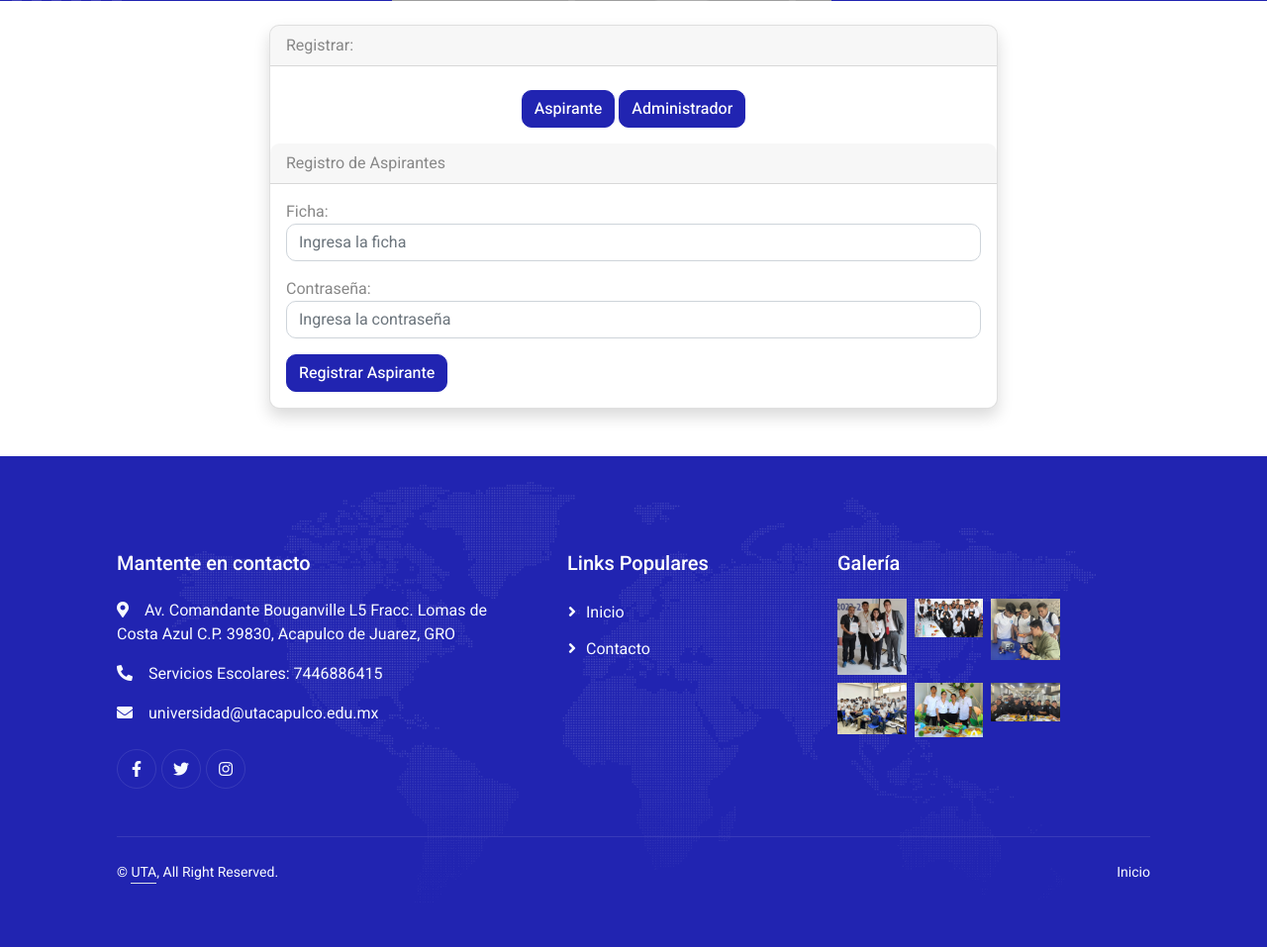
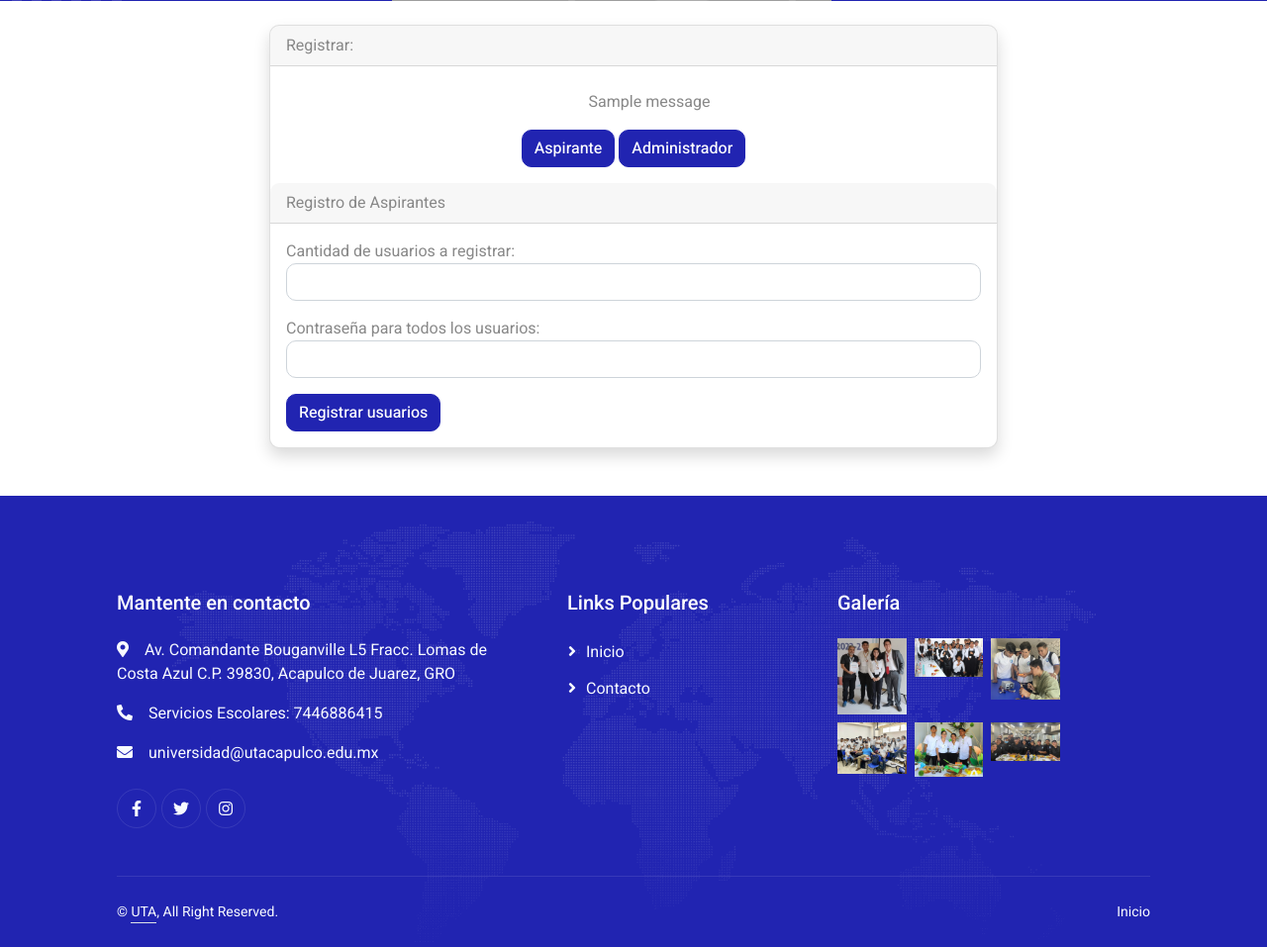
Before and after one commit to diazhdez/kuder, a Flask app: page /admin/registro/ in a window 1280 px wide, after a click on "Aspirante". Shown: the part 95-1052 px from the top of the page at 99% size. Before the commit the page ends 988 px from the top, so only its background shows below. Run offline with Flask 3, Linux system fonts and the light colour scheme; the visitor is signed in with stand-in values (Sample User, id 1); one stand-in notice (Sample message) is shown; a database or web service that is not in the repository returns one stand-in record (values such as "Sample title"); some libraries are stand-ins or nearby versions; grey boxes are pictures that could not be loaded.

Commit message:
angeles tonta

```diff
--- a/routes/admin.py
+++ b/routes/admin.py
@@ -1,8 +1,14 @@
 from flask import Blueprint, render_template, url_for, redirect, flash, session, request
 
-import bcrypt
+from functions.functions import get_admin
+
+from datetime import datetime
+
+from random import randint
 
 from bson import ObjectId
+
+import bcrypt
 
 import smtplib
 
@@ -11,8 +17,6 @@ from email.mime.multipart import MIMEMultipart
 from email.mime.text import MIMEText
 
 import os
-
-from functions.functions import get_admin
 
 import database.database as dbase
 
@@ -56,22 +60,30 @@ def register_user():
         admin = get_admin(email)
         if admin:
             if request.method == 'POST':
-                users = db['users']
-                existing_user = users.find_one(
-                    {'email': request.form['email']})
-                email = request.form['email']
+                # Obtener la cantidad de usuarios a registrar desde el formulario
+                num_users = int(request.form['num_users'])
+                # Contraseña predeterminada para todos los usuarios
                 password = request.form['password']
 
-                if existing_user is None:
-                    hashpass = bcrypt.hashpw(
-                        password.encode('utf-8'), bcrypt.gensalt())
-                    users.insert_one({
+                users = db['users']
+
+                # Generar los documentos de los usuarios
+                user_docs = []
+                for _ in range(num_users):
+                    email = str(randint(100000, 999999))
+                    hashpass = bcrypt.hashpw(password.encode('utf-8'), bcrypt.gensalt())
+                    # Obtener la fecha y hora actual
+                    date = datetime.now()
+                    user_docs.append({
                         'email': email,
-                        'password': hashpass
+                        'password': hashpass,
+                        'datetime': date
                     })
-                    return redirect(url_for('admin.registro'))
 
-                flash('El correo ya está en uso')
+                # Insertar los documentos de los usuarios en la base de datos
+                users.insert_many(user_docs)
+
+                flash(f'Se registraron {num_users} usuarios correctamente')
                 return redirect(url_for('admin.registro'))
         else:
             return redirect(url_for('session.login'))
@@ -94,9 +106,6 @@ def register_admin():
                 nombre = request.form['nombre']
                 email = request.form['email']
                 password = request.form['password']
-                area = request.form['area']
-                genero = request.form['genero']
-                fecha = request.form['fecha']
                 telefono = request.form['telefono']
 
                 if existing_admin is None:
@@ -106,9 +115,6 @@ def register_admin():
                         'nombre': nombre,
                         'email': email,
                         'password': hashpass,
-                        'area': area,
-                        'genero': genero,
-                        'fecha': fecha,
                         'telefono': telefono
                     })
                     return redirect(url_for('admin.registro'))
--- a/routes/user.py
+++ b/routes/user.py
@@ -1,10 +1,10 @@
 from flask import Blueprint, render_template, url_for, redirect, session
+
+from functions.functions import get_user
 
 import plotly.graph_objs as go
 
 from plotly.offline import plot
-
-from functions.functions import get_user
 
 import database.database as dbase
 
--- a/templates/registro.html
+++ b/templates/registro.html
@@ -30,6 +30,15 @@
                     Registrar:
                 </div>
                 <div class="card-body text-center mt-2">
+                    {% with messages = get_flashed_messages() %}
+                    {% if messages %}
+                    <ul class="messages">
+                        {% for message in messages %}
+                        {{ message }}
+                        {% endfor %}
+                    </ul>
+                    {% endif %}
+                    {% endwith %}
                     <button class="btn btn-primary user-button" data-toggle="collapse" data-target="#info_user"
                         aria-expanded="false" aria-controls="info_user" name="tipo_registro">Aspirante</button>
                     <button class="btn btn-primary admin-button" data-toggle="collapse" data-target="#info_admin"
@@ -41,23 +50,15 @@
                     </div>
                     <div class="card-body">
                         <form action="/register_user/" method="post">
-                            <div class="form-row">
-                                <div class="col-mt-4 mb-3">
-                                    <label for="email">Ficha:</label>
-                                    <input type="text" class="form-control" id="email" name="email"
-                                        placeholder="Ingresa la ficha" required>
-                                </div>
-                                <div class="col-mt-4 mb-3">
-                                    <label for="password">Contraseña:</label>
-                                    <input type="password" class="form-control" id="password" name="password"
-                                        placeholder="Ingresa la contraseña" required>
-                                </div>
+                            <div class="form-group">
+                                <label for="num_users">Cantidad de usuarios a registrar:</label>
+                                <input type="number" class="form-control" id="num_users" name="num_users" required>
                             </div>
-                            <div class="form-row">
-                                <div class="col-md-4">
-                                    <button class="btn btn-primary">Registrar Aspirante</button>
-                                </div>
+                            <div class="form-group mt-3">
+                                <label for="password">Contraseña para todos los usuarios:</label>
+                                <input type="password" class="form-control" id="password" name="password" minlength="8" required>
                             </div>
+                            <button type="submit" class="btn btn-primary mt-3">Registrar usuarios</button>
                         </form>
                     </div>
                 </div>
```
Also changed, not shown: routes/session.py (+16 -1 lines), templates/index.html (+21 -1 lines), templates/login.html (+9 -0 lines), templates/users.html (+5 -23 lines).
